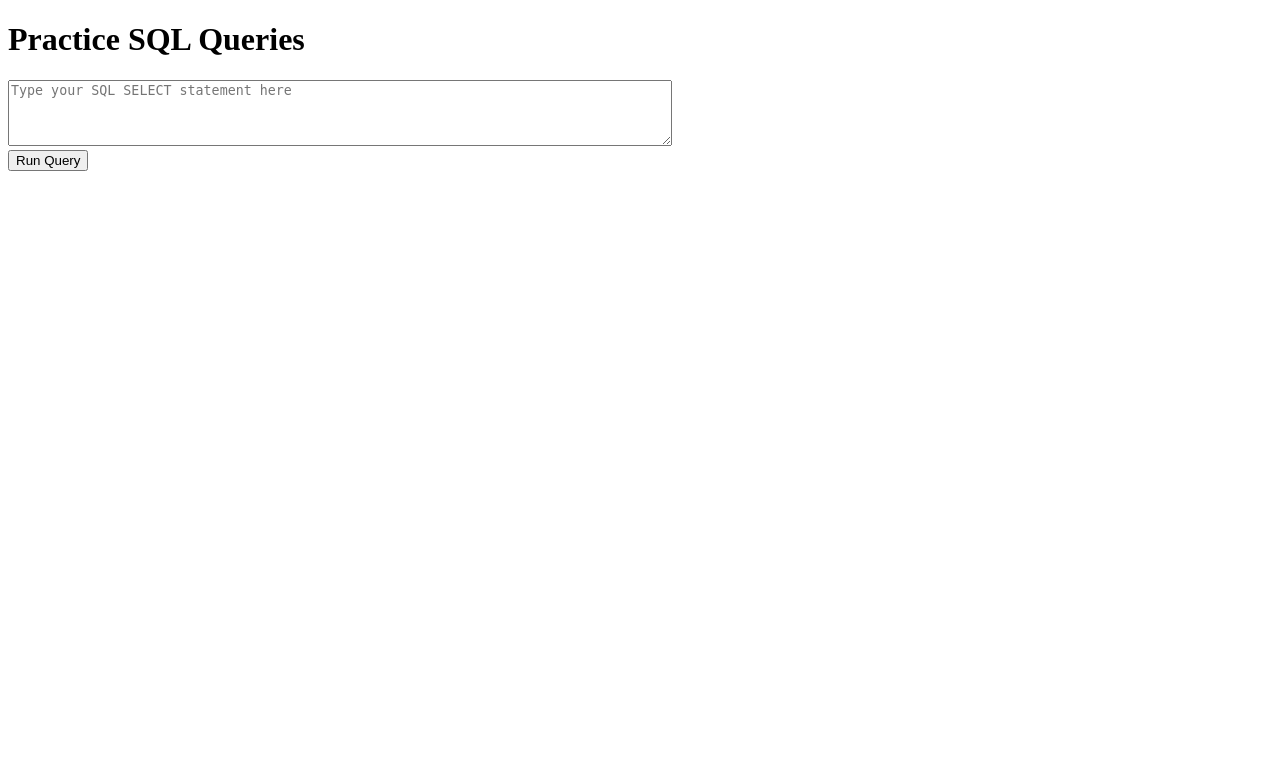
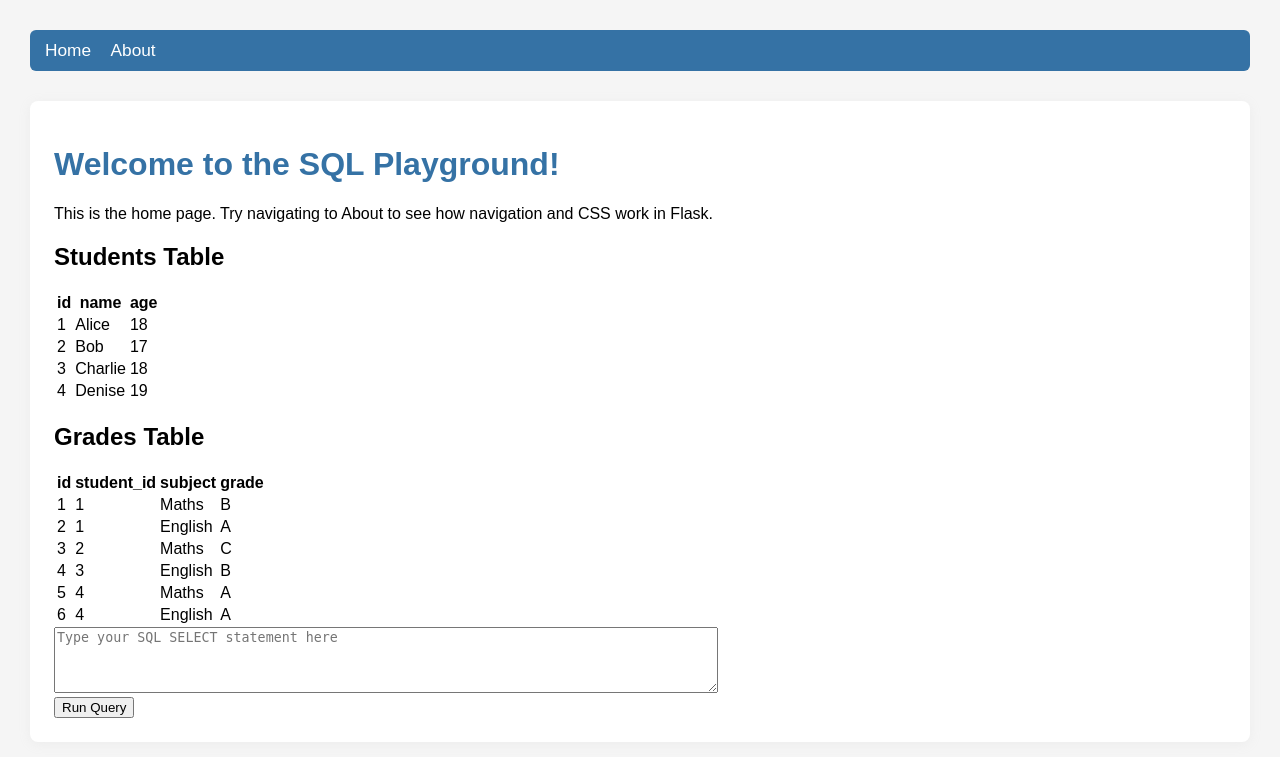
Before and after one commit to benSmith1981/FlaskDatabaseSQL, a Flask app: page / in a window 1280 px wide. Shown: the top 757 px of the page. Run offline with Flask 3, Linux system fonts and the light colour scheme; data that the repository does not hold is empty.

Commit message:
updated to use css styles in static and multiple pages using base.html for nav

```diff
--- a/app.py
+++ b/app.py
@@ -52,6 +52,17 @@ def index():
     columns = []
     message = None  # For success messages
 
+    # Always get table data for display
+    conn = get_connection()
+    cursor = conn.cursor()
+    cursor.execute("SELECT * FROM Students")
+    students = cursor.fetchall()
+    student_columns = [description[0] for description in cursor.description]
+    cursor.execute("SELECT * FROM Grades")
+    grades = cursor.fetchall()
+    grade_columns = [description[0] for description in cursor.description]
+    conn.close()
+
     if request.method == 'POST':
         query = request.form['query']
         conn = get_connection()
@@ -88,7 +99,21 @@ def index():
         except Exception as e:
             error = str(e)
         conn.close()
-    return render_template('index.html', query=query, results=results, error=error, columns=columns, message=message)
+    return render_template(
+        'index.html',
+        query=query,
+        results=results,
+        error=error,
+        columns=columns,
+        message=message,
+        students=students,
+        student_columns=student_columns,
+        grades=grades,
+        grade_columns=grade_columns
+    )
+@app.route('/about')
+def about():
+    return render_template("about.html", active_page="about")
 
 if __name__ == '__main__':
     app.run(debug=True)
--- /dev/null
+++ b/static/style.css
@@ -0,0 +1,29 @@
+body {
+  font-family: Arial, sans-serif;
+  background: #f5f5f5;
+  margin: 30px;
+}
+nav {
+  background: #3572A5;
+  padding: 10px 15px;
+  border-radius: 6px;
+  margin-bottom: 30px;
+}
+nav a {
+  color: #fff;
+  text-decoration: none;
+  margin-right: 15px;
+  font-size: 1.08em;
+}
+nav a.active {
+  text-decoration: underline;
+}
+h1 {
+  color: #3572A5;
+}
+.container {
+  background: #fff;
+  border-radius: 8px;
+  padding: 24px;
+  box-shadow: 0 2px 12px #bbb2;
+}
--- /dev/null
+++ b/templates/base.html
@@ -0,0 +1,16 @@
+<!doctype html>
+<html lang="en">
+  <head>
+    <title>{% block title %}SQL Demo{% endblock %}</title>
+    <link rel="stylesheet" href="{{ url_for('static', filename='style.css') }}">
+  </head>
+  <body>
+    <nav>
+      <a href="{{ url_for('index') }}" class="{% if active_page=='index' %}active{% endif %}">Home</a>
+      <a href="{{ url_for('about') }}" class="{% if active_page=='about' %}active{% endif %}">About</a>
+    </nav>
+    <div class="container">
+      {% block content %}{% endblock %}
+    </div>
+  </body>
+</html>
--- a/templates/index.html
+++ b/templates/index.html
@@ -1,6 +1,41 @@
-<!doctype html>
-<title>SQL Practice Playground</title>
-<h1>Practice SQL Queries</h1>
+{% extends "base.html" %}
+{% block title %}Home - SQL Demo{% endblock %}
+{% block content %}
+  <h1>Welcome to the SQL Playground!</h1>
+  <p>This is the home page. Try navigating to About to see how navigation and CSS work in Flask.</p>
+
+  <h2>Students Table</h2>
+<table>
+  <tr>
+    {% for col in student_columns %}
+      <th>{{ col }}</th>
+    {% endfor %}
+  </tr>
+  {% for row in students %}
+  <tr>
+    {% for item in row %}
+      <td>{{ item }}</td>
+    {% endfor %}
+  </tr>
+  {% endfor %}
+</table>
+
+<h2>Grades Table</h2>
+<table>
+  <tr>
+    {% for col in grade_columns %}
+      <th>{{ col }}</th>
+    {% endfor %}
+  </tr>
+  {% for row in grades %}
+  <tr>
+    {% for item in row %}
+      <td>{{ item }}</td>
+    {% endfor %}
+  </tr>
+  {% endfor %}
+</table>
+
 <form method=post>
   <textarea name=query rows=4 cols=80 placeholder="Type your SQL SELECT statement here">{{query}}</textarea><br>
   <input type=submit value="Run Query">
@@ -17,7 +52,7 @@
   <table border=1>
     <tr>
       {% for col in columns %}
-        <th>{{col}}</th>
+        <th>{{col}}</thx>
       {% endfor %}
     </tr>
     {% for row in results %}
@@ -29,3 +64,4 @@
     {% endfor %}
   </table>
 {% endif %}
+{% endblock %}
```
Also changed, not shown: templates/about.html (added, +11 -0 lines).
